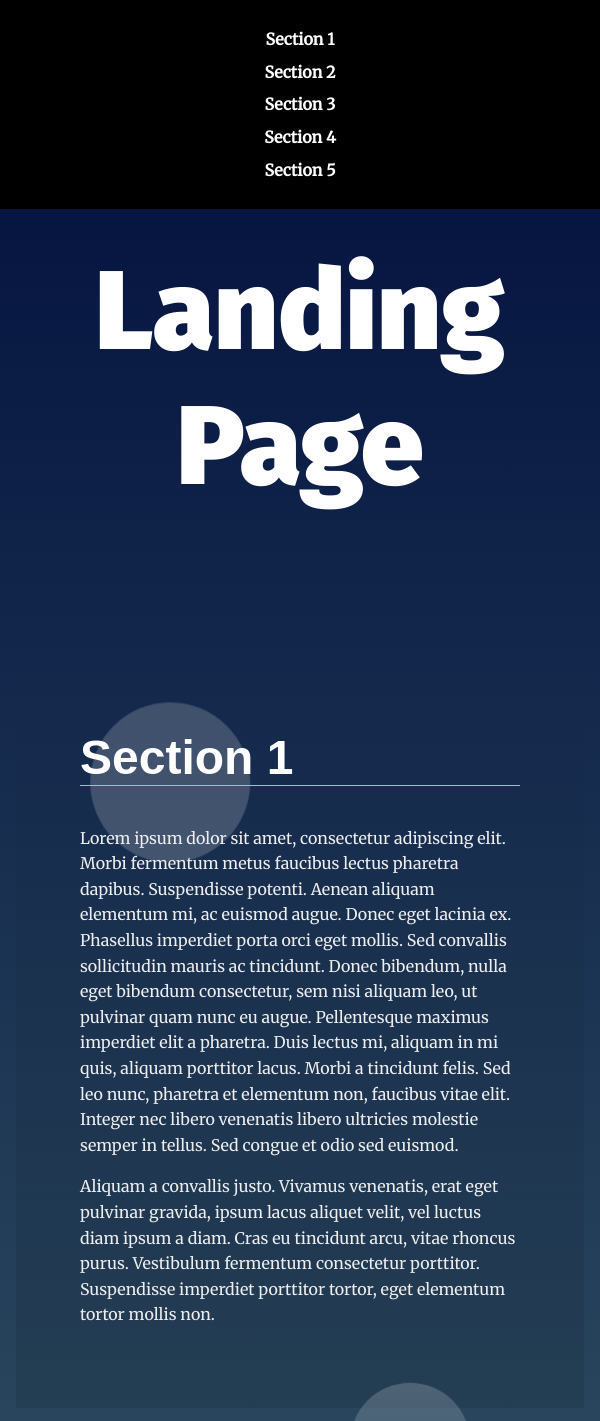
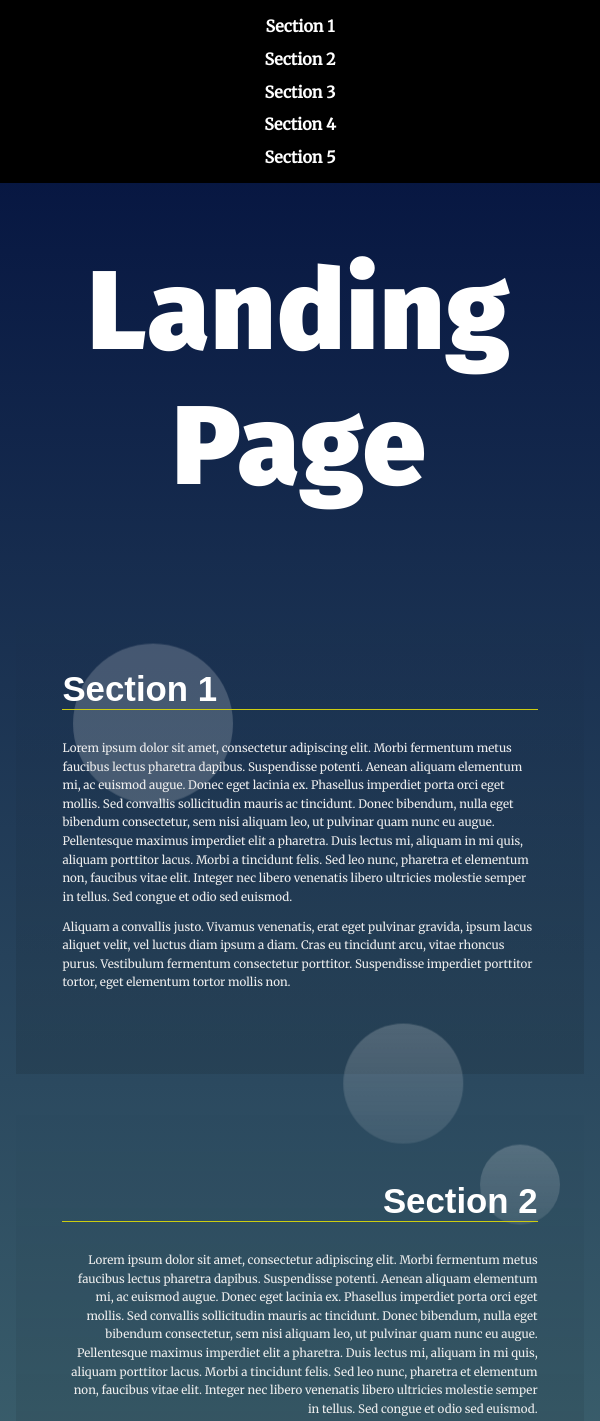
Before and after one commit to AHMED-MAHMOUD-ABOURAIA/Landing-page, a plain HTML site: page dist/index.html in a window 600 px wide. Shown: the top 1421 px of the page. Drawn offline with Linux system fonts and the light colour scheme.

Commit message:
Modified css, js to make all features are usable across modern desktop, tablet, and phone browsers.

```diff
--- a/dist/css/styles.css
+++ b/dist/css/styles.css
@@ -21,9 +21,10 @@ body {
 
 /* Typeography General*/
 h1 {
-  font-family: 'Fira Sans', sans-serif;
-  font-size: 4em;
+    font-family: 'Fira Sans', sans-serif;
+    font-size: 4em;
     margin: 4em 1rem 1rem;
+    letter-spacing: 2px;
 }
 
 @media only screen and (min-width: 35em){
@@ -111,17 +112,19 @@ section {
 
 /* making the nav-bar responsive */
 @media  screen and (max-width: 767px) {
+  .navbar__menu ul {
+    padding: 0.2em ;
+  }
   .navbar__menu li {
     display: block;
     text-align: center;
     width: 100%;
+
   }
   .navbar__menu li:hover {
-    border-bottom: 2px solid white;
     transition: ease 0.3s all;
-    padding-bottom: 1em;
+    padding: 1.2em 0em 1.2em 0em;
   }
-
 }
 
 .navbar__menu .menu__link {
@@ -134,7 +137,7 @@ section {
   -webkit-transition: ease 0.3s all;
   transition: ease 0.3s all;
   padding: 1em 1.6em;
-  border: 1px solid #fff;
+  border: 2px solid teal;
 }
 
 @media  screen and (max-width: 767px) {
@@ -142,6 +145,7 @@ section {
     -webkit-transition: ease 0.3s all;
     transition: ease 0.3s all;
     border: none;
+    font-size: 1.6em;
   }
 }
 /* Header Styles */
@@ -176,6 +180,24 @@ section {
   .landing__container {
       max-width: 50em;
       padding: 4em;
+  }
+  section{
+    min-height: 30em;
+  }
+}
+
+@media  screen and (max-width: 767px) {
+  .landing__container {
+    font-size: 0.725em;
+  }
+  section {
+    max-height: 8em;
+    margin-top: 2em;
+  }
+}
+@media  screen and (max-width: 320px) {
+  .landing__container {
+    font-size: 0.6em;
   }
 }
 
@@ -258,7 +280,7 @@ section:nth-of-type(3n + 1) .landing__container::after {
 
 section.hidden {
   opacity: 0;
-  transform: translateY(5em);
+  transform: translateY(0em);
   transition: 0.5s;
 }
 
@@ -267,7 +289,7 @@ section.your-active-class {
   background: -webkit-gradient(linear, left bottom, left top, from(rgba(0, 0, 0, 0.1)), to(rgba(0, 0, 0, 0)));
   background: linear-gradient(0deg, rgba(0, 0, 0, 0.1) 0%, rgba(0, 0, 0, 0) 100%);
   opacity: 1;
-  transform: translateY(0px);
+  transform: translateY(-2em);
   transition: 1s;
   transition-delay: 0.4s;
 }
--- a/dist/js/app.js
+++ b/dist/js/app.js
@@ -51,7 +51,7 @@ const data = document.getElementById(`section${i}`);
 document.getElementById(`${i}`).addEventListener("click", function(e){
   e.preventDefault();
   data.scrollIntoView({
-  behavior: 'smooth', block: 'center'
+  behavior: 'smooth', block: 'end'
     });
   });
 };
```
